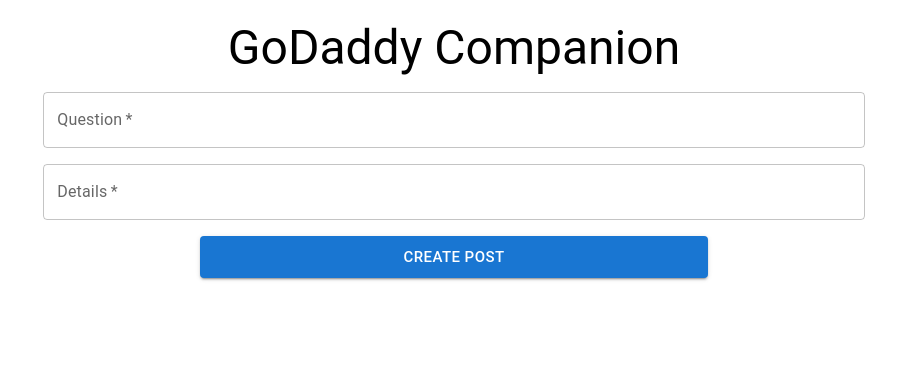
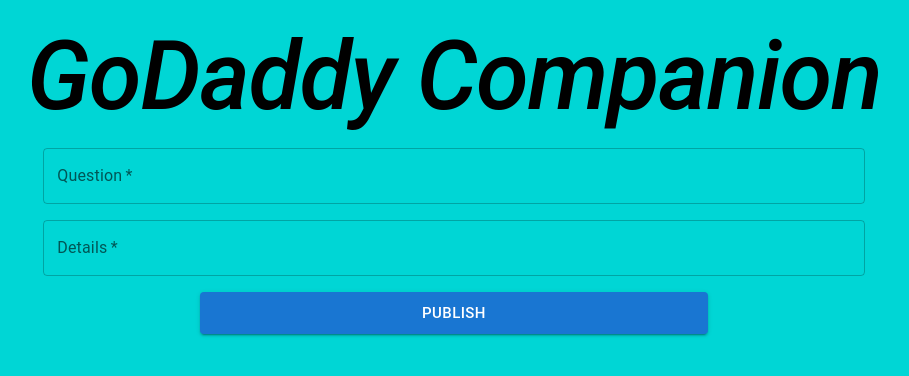
Before and after one commit to FelixRodriguezJr/godaddyproject, a React (Create React App) app: page / in a window 1280 px wide. Shown: the top 376 px of the page, without its empty margins (186-1095 px from the left). Built offline with nearby package versions, Linux system fonts and the light colour scheme; no server answers; the database is empty.

Commit message:
CSS touch up
CSS

```diff
--- a/src/App.js
+++ b/src/App.js
@@ -30,37 +30,33 @@
   }
 
   return (
+    <><Box />
       <Box style={{ margin: 20 }}>
         <Grid container spacing={2} alignItems="center" justifyContent="center">
           <Grid item xs={12}>
-          <Typography style={{ textAlign: "center" }} variant="h3">GoDaddy Companion</Typography>
+            <Typography style={{ textAlign: "center" }} variant="h1" fontStyle='italic' fontWeight="500">GoDaddy Companion</Typography>
           </Grid>
 
-        <Grid item xs={8} style={{ textAlign: "left" }} >
+          <Grid item xs={8} style={{ textAlign: "left" }}>
             <TextField required fullWidth label="Question" value={title} onChange={handleChangeTitle} variant="outlined" />
           </Grid>
 
+          <Box></Box>
 
-        <Grid xs={8} item >
+          <Grid xs={8} item>
             <TextField required fullWidth multiline maxRows={4} label="Details" value={content} onChange={handleChangeContent} variant="outlined" />
           </Grid>
 
-
-        <Grid item xs={5} style={{ textAlign: "center" }} >
-          <Button fullWidth size="large" variant="contained" onClick={createPost}>Create Post</Button>
+          <Grid item xs={5} style={{ textAlign: "center" }}>
+            <Button fullWidth size="large" variant="contained" onClick={createPost}>Publish</Button>
           </Grid>
-
-        {/*
-        <Grid item xs={12} style={{textAlign: "center"}} >
-          <Button variant="contained" onClick={createPost}>Create Post</Button>
-        </Grid>
-        */}
 
           <Grid item xs={8} justifyContent="center">
             <Posts></Posts>
           </Grid>
         </Grid>
-    </Box>
+      </Box></>
+
   );
 }
 
--- a/src/components/Post.js
+++ b/src/components/Post.js
@@ -20,9 +20,9 @@
   transform: 'translate(-50%, -50%)',
   width: 600,
   bgcolor: 'background.paper',
-  'border-radius': '10px',
+  'border-radius': '20px',
   boxShadow: 24,
-  p: 4,
+  p: 7,
 };
 
 export default function Post({ post: { content, timestamp, title } }) {
@@ -43,9 +43,9 @@
         <Typography>{content}</Typography>
         <div>{moment.unix(timestamp.seconds).startOf('second').fromNow()}</div>
         <Grid container>
-          <Grid item xs={9}>
+          <Grid item xs={8}>
             <Button
-              style={{ marginTop: 20, }}
+              style={{ marginTop: 20, marginLeft: 5}}
 
               color='secondary'
               variant='outlined'
@@ -56,8 +56,8 @@
             </Button>
           </Grid>
           <Grid item>
-            <Typography style={{ textAlign: 'right', marginTop: 30 }}>
-              Posted by user@godaddy.com
+            <Typography style={{ marginTop: 27 }}>
+              Published by user@godaddy.com
             </Typography>
           </Grid>
         </Grid>
@@ -76,7 +76,7 @@
               style={{ marginTop: 10 }}
               fullWidth
               multiline
-              label='Enter Your Reply'
+              label='Enter Reply'
             ></TextField>
             <Button onClick={handleClose} color='secondary'>
               Submit Reply
--- a/src/index.css
+++ b/src/index.css
@@ -5,6 +5,9 @@
     sans-serif;
   -webkit-font-smoothing: antialiased;
   -moz-osx-font-smoothing: grayscale;
+  background-position: center;
+  background-size: cover;
+  background-color:#00d6d5;
 }
 
 code {
--- a/src/index.js
+++ b/src/index.js
@@ -6,9 +6,10 @@
 
 const root = ReactDOM.createRoot(document.getElementById('root'));
 root.render(
+  <><div class="box"></div>
   <React.StrictMode>
-    <App />
-  </React.StrictMode>
+      <App />
+    </React.StrictMode></>
 );
 
 // If you want to start measuring performance in your app, pass a function
```
Lines whose indentation alone changed are shown as unchanged.
